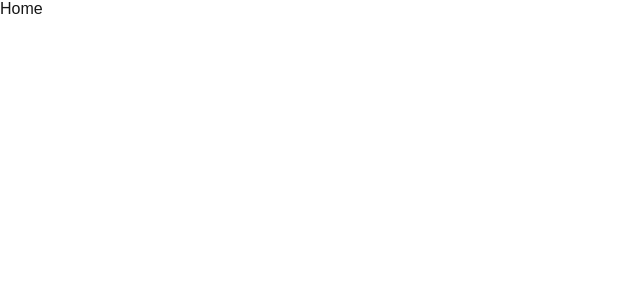
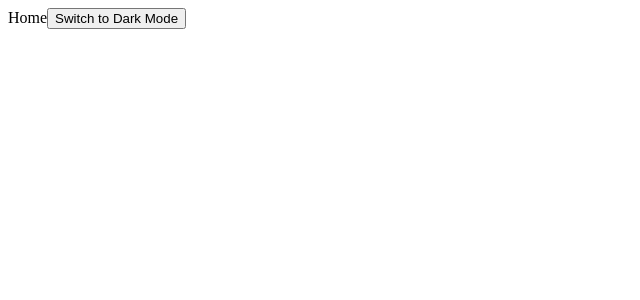
Before and after one commit to vulpes556/portfolio, a Next.js app: page / in a window 1280 px wide. Shown: the top 300 px of the page, without its empty margins (0-640 px from the left). Built offline with nearby package versions, Linux system fonts and the light colour scheme.

Commit message:
added basic light/dark mode toggler

```diff
--- a/app/globals.css
+++ b/app/globals.css
@@ -1,42 +1,12 @@
-:root {
-  --background: #ffffff;
-  --foreground: #171717;
+/* Default Light Mode */
+body {
+  background-color: white;
+  color: black;
+  transition: background-color 0.3s, color 0.3s;
 }
 
-@media (prefers-color-scheme: dark) {
-  :root {
-    --background: #0a0a0a;
-    --foreground: #ededed;
-  }
+/* Dark Mode */
+.dark body {
+  background-color: black;
+  color: white;
 }
-
-html,
-body {
-  max-width: 100vw;
-  overflow-x: hidden;
-}
-
-body {
-  color: var(--foreground);
-  background: var(--background);
-  font-family: Arial, Helvetica, sans-serif;
-  -webkit-font-smoothing: antialiased;
-  -moz-osx-font-smoothing: grayscale;
-}
-
-* {
-  box-sizing: border-box;
-  padding: 0;
-  margin: 0;
-}
-
-a {
-  color: inherit;
-  text-decoration: none;
-}
-
-@media (prefers-color-scheme: dark) {
-  html {
-    color-scheme: dark;
-  }
-}
--- a/app/layout.js
+++ b/app/layout.js
@@ -1,3 +1,4 @@
+import { ThemeProvider } from "@/components/ThemeProvider/ThemeProvider";
 import "./globals.css";
 
 
@@ -8,7 +9,9 @@ export default function RootLayout({ children }) {
   return (
     <html lang="en">
       <body >
-        {children}
+        <ThemeProvider>
+          {children}
+        </ThemeProvider>
       </body>
     </html>
   );
--- a/app/page.js
+++ b/app/page.js
@@ -1,9 +1,11 @@
+import ThemeToggle from "@/components/ThemeToggleBtn/ThemeToggleBtn";
 
 
 export default function Home() {
   return (
     <>
       Home
+      <ThemeToggle/>
     </>
   );
 }
--- /dev/null
+++ b/components/ThemeProvider/ThemeProvider.jsx
@@ -0,0 +1,16 @@
+"use client";
+
+import { ThemeProvider as NextThemesProvider } from "next-themes";
+import { useEffect, useState } from "react";
+
+export function ThemeProvider({ children }) {
+  const [mounted, setMounted] = useState(false);
+
+  useEffect(() => {
+    setMounted(true);
+  }, []);
+
+  if (!mounted) return <>{children}</>;
+
+  return <NextThemesProvider attribute="class">{children}</NextThemesProvider>;
+}
--- /dev/null
+++ b/components/ThemeToggleBtn/ThemeToggleBtn.jsx
@@ -0,0 +1,21 @@
+"use client";
+
+import { useTheme } from "next-themes";
+import { useEffect, useState } from "react";
+
+export default function ThemeToggle() {
+    const { theme, setTheme } = useTheme();
+    const [mounted, setMounted] = useState(false);
+
+    useEffect(() => {
+        setMounted(true);
+    }, []);
+
+    if (!mounted) return null;
+
+    return (
+        <button onClick={() => setTheme(theme === "dark" ? "light" : "dark")}>
+            {theme === "dark" ? "Switch to Light Mode" : "Switch to Dark Mode"}
+        </button>
+    );
+}
--- a/package.json
+++ b/package.json
@@ -9,8 +9,9 @@
     "lint": "next lint"
   },
   "dependencies": {
+    "next": "15.2.4",
+    "next-themes": "^0.4.6",
     "react": "^19.0.0",
-    "react-dom": "^19.0.0",
-    "next": "15.2.4"
+    "react-dom": "^19.0.0"
   }
 }
```
Also changed, not shown: 1 other file (tests, documents, lock files or other folders).
